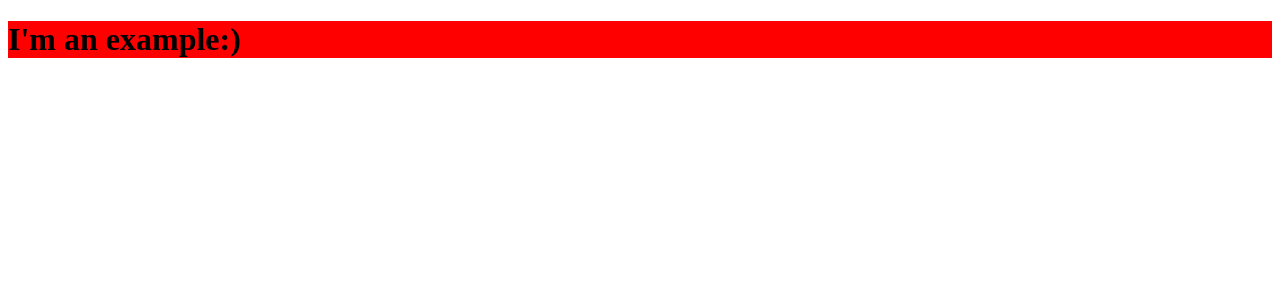
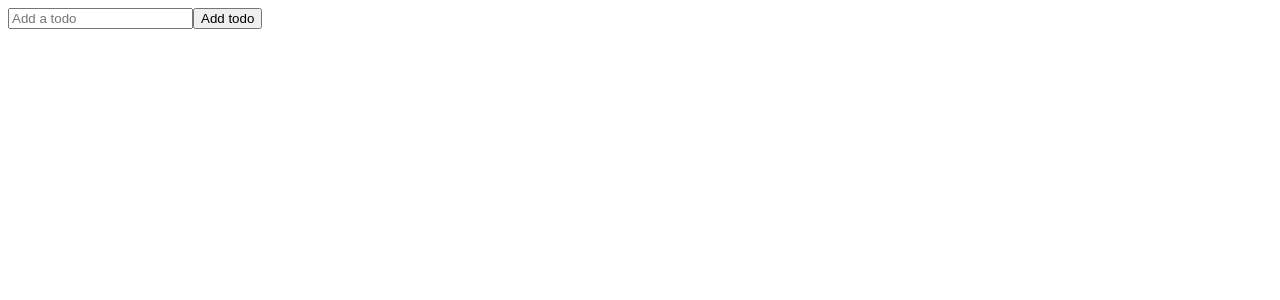
Before and after one commit to ninja-interns/study-nook, a React (Create React App) app in the folder web/: page / in a window 1280 px wide. Shown: the top 300 px of the page. Built offline with nearby package versions, Linux system fonts and the light colour scheme.

Commit message:
initial todo form commit

```diff
--- a/web/package.json
+++ b/web/package.json
@@ -14,7 +14,7 @@
     "@types/react-dom": "^17.0.0",
     "react": "^17.0.2",
     "react-dom": "^17.0.2",
-    "react-scripts": "4.0.3",
+    "react-scripts": "^4.0.3",
     "typescript": "^4.1.2",
     "web-vitals": "^1.0.1"
   },
--- a/web/src/App.tsx
+++ b/web/src/App.tsx
@@ -1,12 +1,13 @@
-import React from "react";
-import { ExamplePage } from "./pages";
+import React from "react"
+import TodoForm from "./components/todo/TodoForm"
+import { ExamplePage } from "./pages"
 
 function App() {
 	return (
 		<div className="App">
-			<ExamplePage />
+			<TodoForm />
 		</div>
-	);
+	)
 }
 
-export default App;
+export default App
--- /dev/null
+++ b/web/src/components/todo/TodoForm.tsx
@@ -0,0 +1,20 @@
+import React, { useState } from "react"
+
+function TodoForm() {
+	//Declare a new state variable called "input"
+	const [input, setInput] = useState("")
+
+	//Stops the page from reloading when you click the Add todo button
+	const handleSubmit = (event: React.FormEvent) => {
+		event.preventDefault()
+	}
+
+	return (
+		<form className="todo-form" onSubmit={handleSubmit}>
+			<input type="text" placeholder="Add a todo" value={input} name="text" className="todo-input" />
+			<button className="todo-button">Add todo</button>
+		</form>
+	)
+}
+
+export default TodoForm
```
Also changed, not shown: web/src/components/todo/Todo.tsx (added, +7 -0 lines), web/src/components/todo/TodoList.tsx (added, +7 -0 lines), 1 other file (tests, documents, lock files or other folders).
